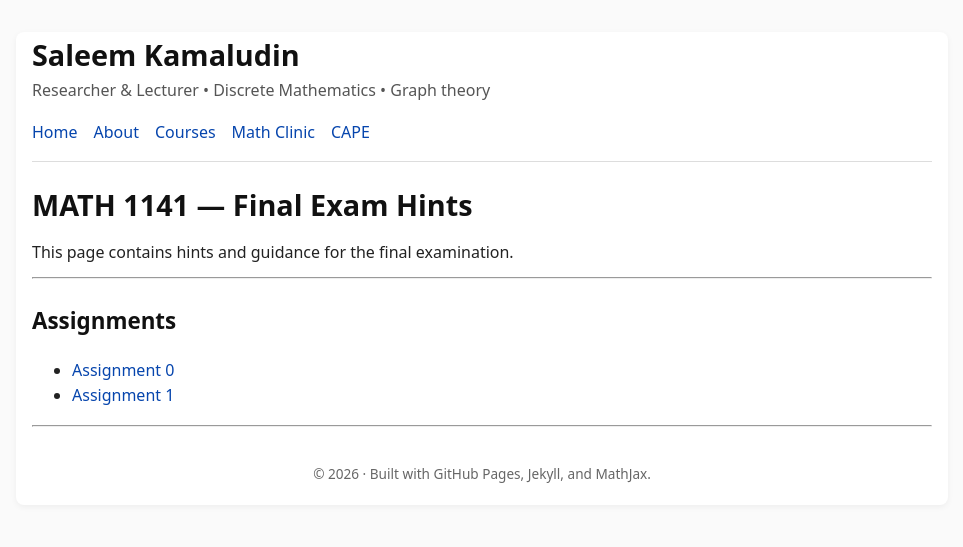
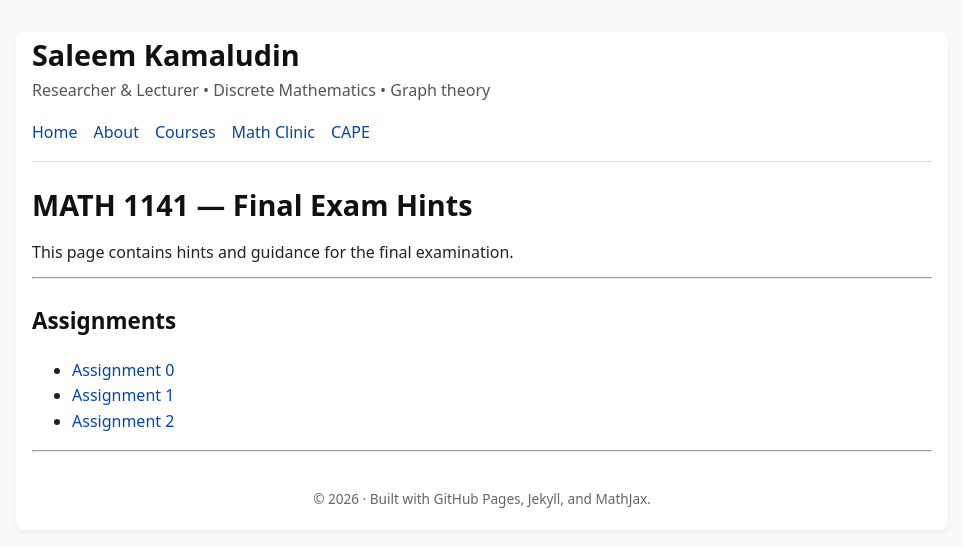
Before and after one commit to SaleemKamaludin/SaleemKamaludin.github.io, a Jekyll site: the page built from courses/intro-linear-geometry/final-exam-hints/index.md, in a window 1280 px wide. Shown: the top 547 px of the page, without its empty margins (158-1121 px from the left). Built offline with Jekyll 4.4.1, drawn with Linux system fonts in a browser that asks for light colours.

Commit message:
Add link to Assignment 2 in final exam hints

```diff
--- a/courses/intro-linear-geometry/final-exam-hints/index.md
+++ b/courses/intro-linear-geometry/final-exam-hints/index.md
@@ -15,3 +15,4 @@ This page contains hints and guidance for the final examination.
 
 - [Assignment 0]({{ '/courses/intro-linear-geometry/final-exam-hints/assignment-0/' | relative_url }})
 - [Assignment 1]({{ '/courses/intro-linear-geometry/final-exam-hints/assignment-1/' | relative_url }})
+- [Assignment 2]({{ '/courses/intro-linear-geometry/final-exam-hints/assignment-2/' | relative_url }})
```
